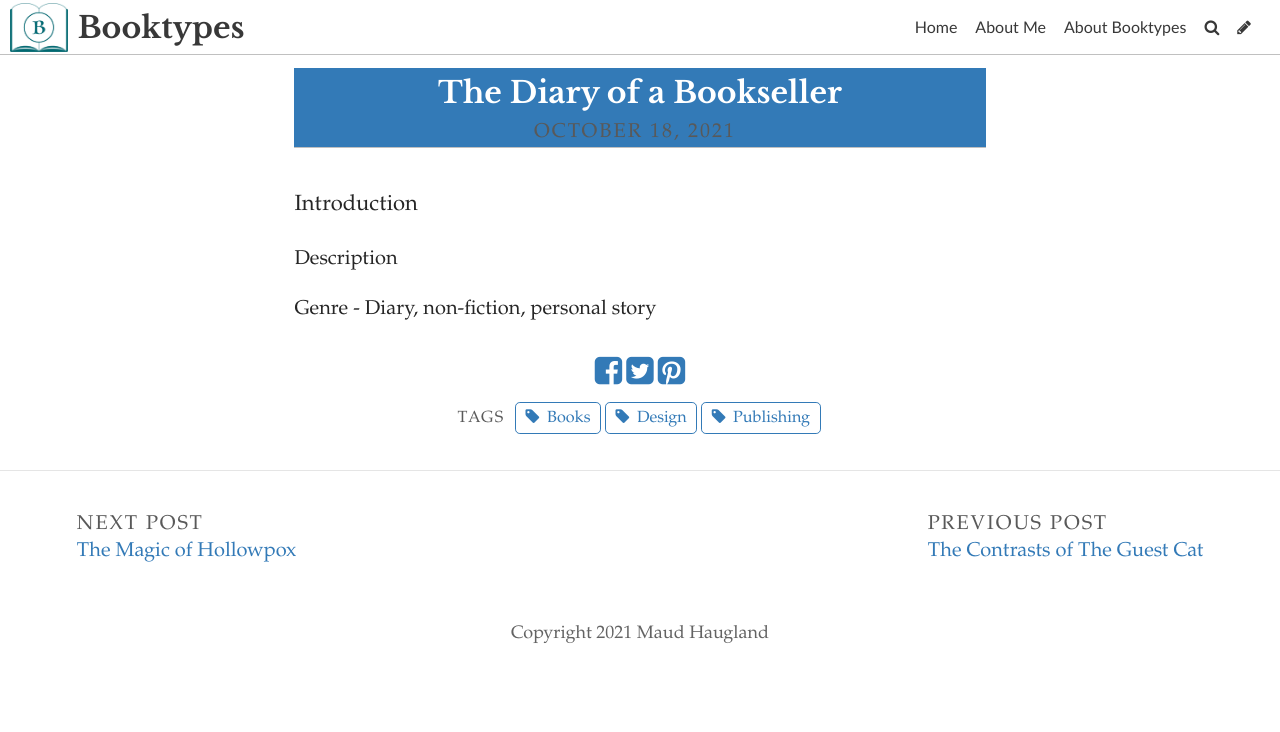
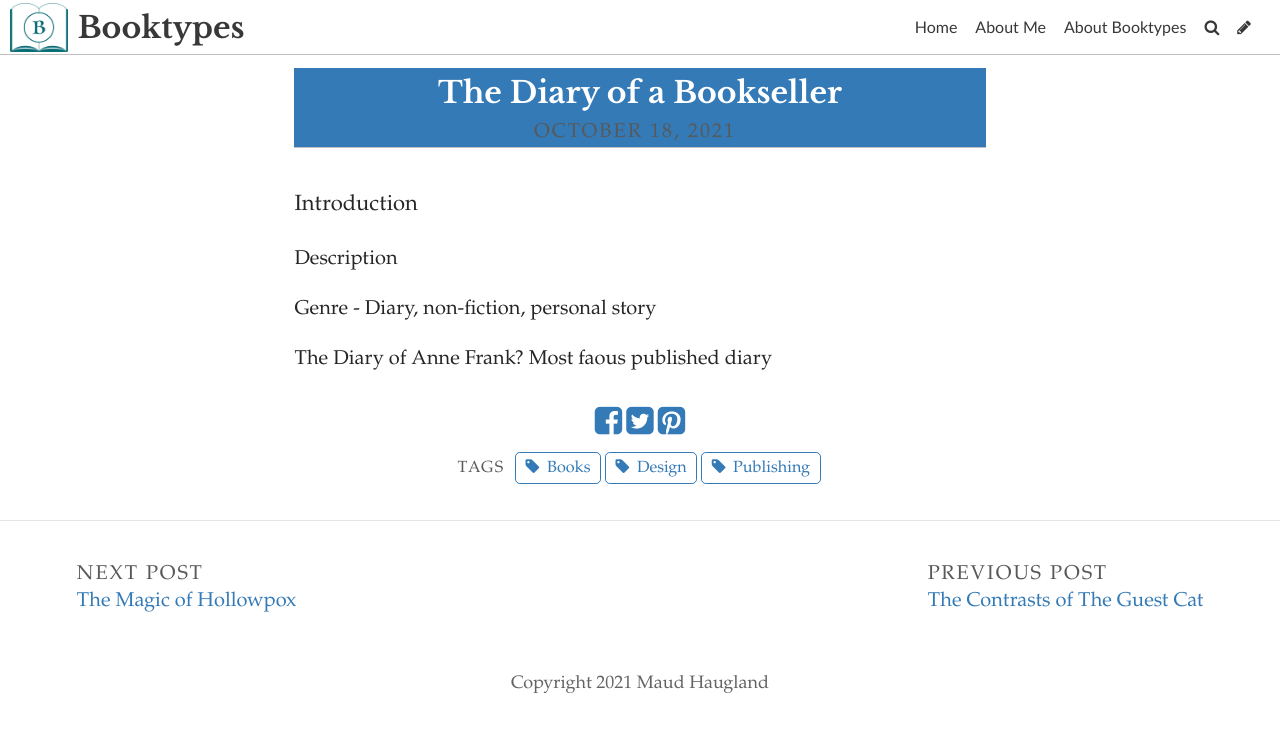
Before and after one commit to maudhaugland/booktypes, a Jekyll site: the page built from _posts/2021-10-12-the-diary-of-a-bookseller.md, in a window 1280 px wide. Shown: the top 732 px of the page. Built offline with Jekyll 4.4.1, drawn with Linux system fonts in a browser that asks for light colours; some web fonts are replaced.

Commit message:
Update Post “2021-10-12-the-diary-of-a-bookseller”

```diff
--- a/_posts/2021-10-12-the-diary-of-a-bookseller.md
+++ b/_posts/2021-10-12-the-diary-of-a-bookseller.md
@@ -14,3 +14,5 @@ Introduction
 Description
 
 Genre - Diary, non-fiction, personal story
+
+The Diary of Anne Frank? Most faous published diary
```
